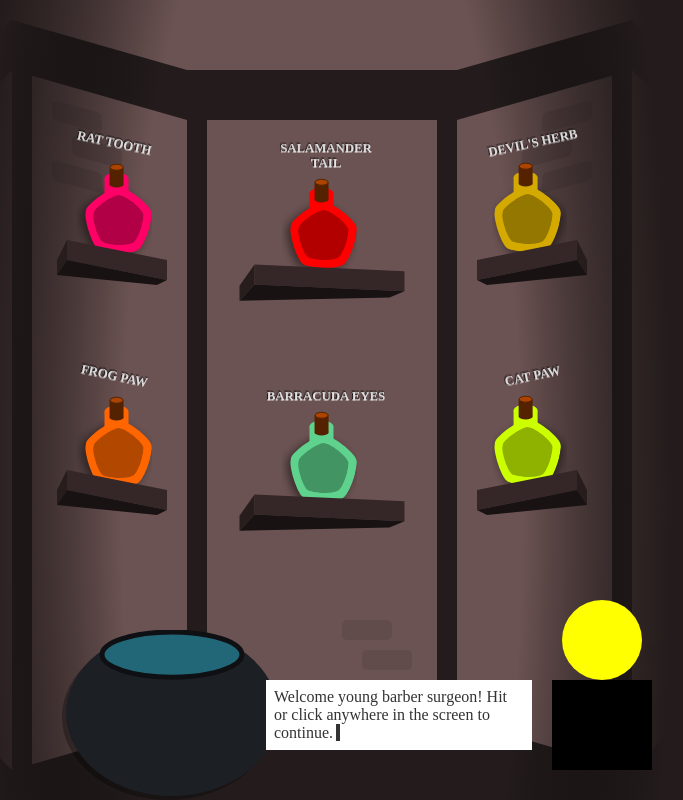
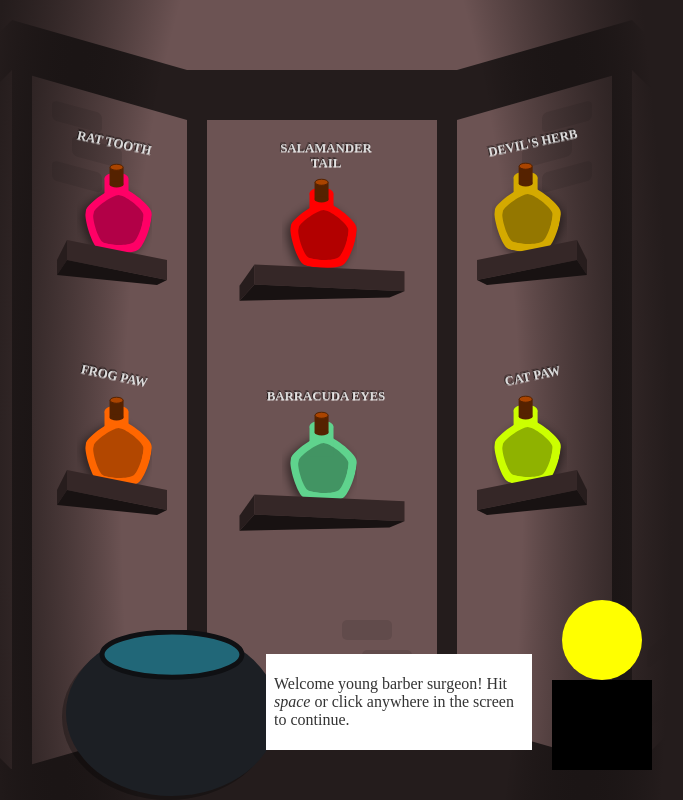
Before and after one commit to js13kGames/13th-Barbers-Guild, a website built with Vite: page index.html in a window 1280 px wide. Shown: the whole page, without its empty margins (318-1001 px from the left). Built offline with nearby package versions, Linux system fonts and the light colour scheme.

Commit message:
Improve messaging workflow

```diff
--- a/src/main.ts
+++ b/src/main.ts
@@ -30,9 +30,11 @@ function renderApp() {
   setTimeout(function initApp() {
     window.dispatchEvent(
       notify(
-        "Welcome young barber surgeon! Hit <space> or click anywhere in the screen to continue.",
+        "Welcome young barber surgeon! Hit <em>space</em> or click anywhere in the screen to continue.",
         "You are now in probation. Cure someone and earn a credit, lose someone and lose a credit.",
         "Do you think you can earn ten credits to join our Barber's Guild?",
+        "Give potions according to the disease:\n→ Flu: Rat Tooth + Devil's Herb + Frog Paw\n→ Plague: Cat Paw\n→ Measles: Salamander Tail",
+        "Are you ready to start?",
       ),
     );
   });
--- a/src/notifications.ts
+++ b/src/notifications.ts
@@ -3,24 +3,26 @@ import { theme } from "./theme";
 
 export function createNotifications() {
   const content = `
-<div id="${theme.ids.notification}" style="z-index: ${theme.layers.notification}">
-</div>
+<div id="${theme.ids.notification}" style="z-index: ${theme.layers.notification}"><span></span></div>
 `;
   setTimeout(() => {
     let messages: string[] = [];
+    function renderLatestMessage() {
+      const message = messages.shift();
+      const element = getElement(theme.ids.notification);
+      const span = element.querySelector("span");
+      if (!span) {
+        throw new Error("Missing span");
+      }
+      span.innerHTML = message ?? "";
+      element.style.display = message ? "flex" : "none";
+    }
     function onNotify(event: WindowEventMap["notify"]) {
       messages = event.detail.messages;
-      const element = getElement(theme.ids.notification);
-      element.innerHTML = messages.shift() ?? "";
-      element.style.display = "block";
+      renderLatestMessage();
     }
     function onDismiss() {
-      const message = messages.shift();
-      const element = getElement(theme.ids.notification);
-      element.innerHTML = message ?? "";
-      if (!message) {
-        element.style.display = "none";
-      }
+      renderLatestMessage();
     }
     window.addEventListener("notify", onNotify);
     window.addEventListener("dismiss", onDismiss);
--- a/style/style.css
+++ b/style/style.css
@@ -79,10 +79,15 @@ body {
   bottom: 50px;
   right: 150px;
   width: 250px;
+  min-height: 5rem;
   background: #fff;
   padding: 0.5rem;
   color: #333;
   display: none;
+  white-space: pre-line;
+  display: flex;
+  align-items: center;
+  justify-content: center;
 }
 
 #ntf:after {
```
